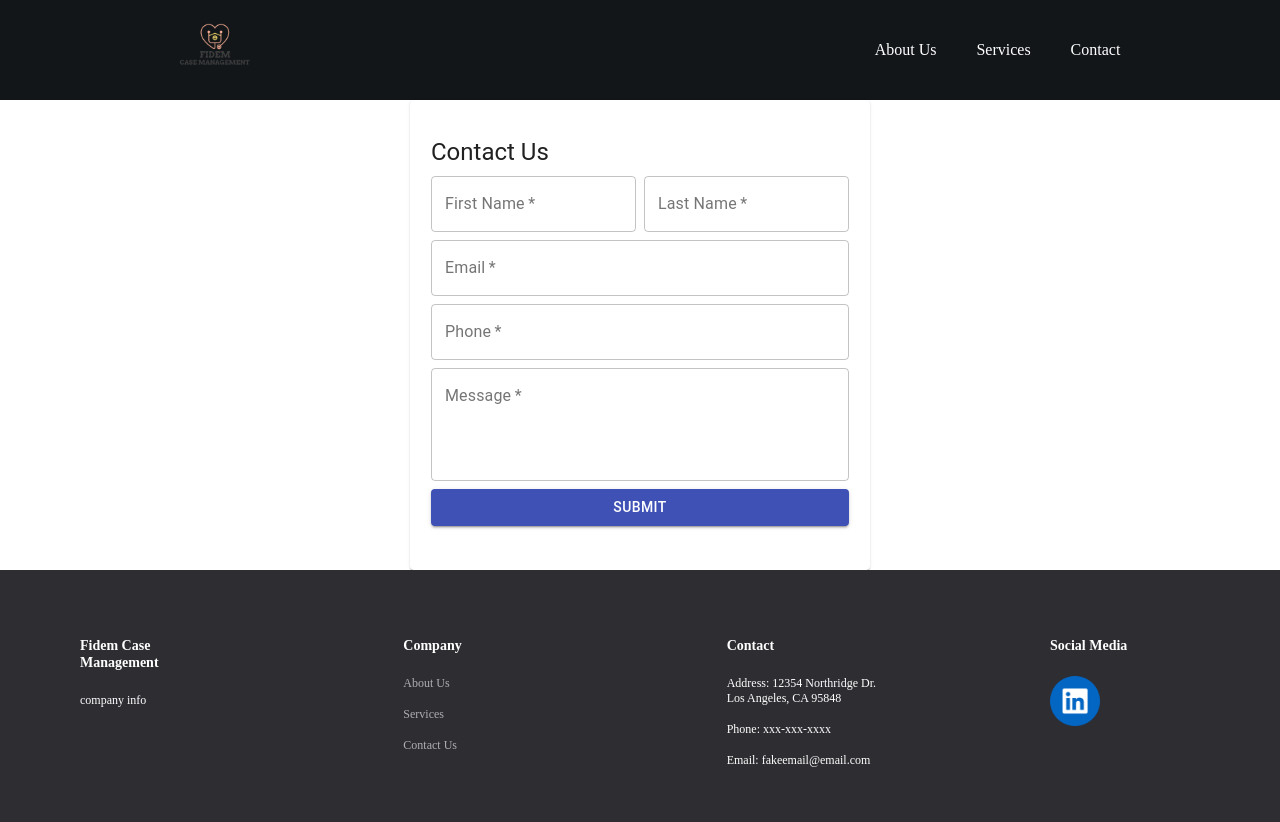
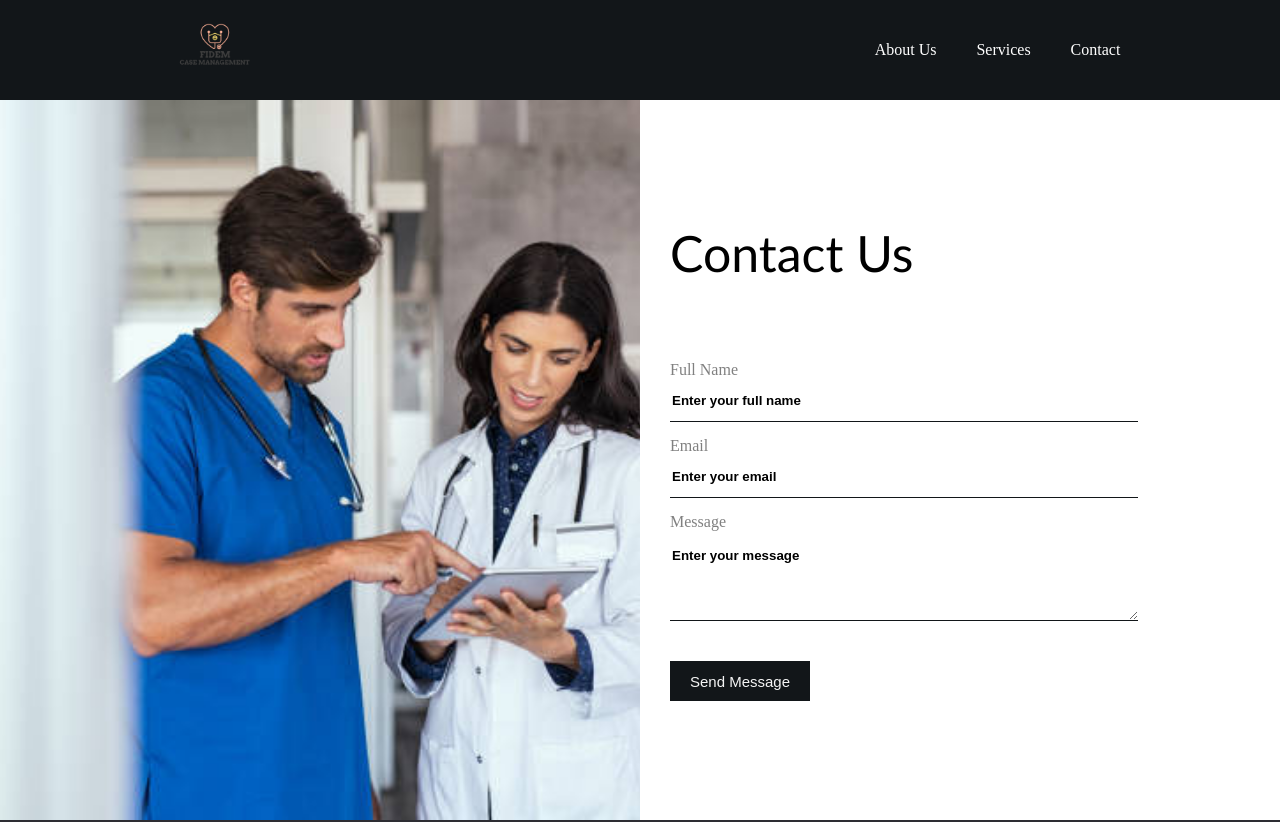
Before and after one commit to aldoibuado/Case-Management, a React (Create React App) app in the folder client/: page /contact in a window 1280 px wide. Shown: the top 822 px of the page. Built offline with nearby package versions, Linux system fonts and the light colour scheme.

Commit message:
added contact page with image on side

```diff
--- a/client/src/pages/Contact.js
+++ b/client/src/pages/Contact.js
@@ -1,90 +1,25 @@
-import React from "react";
-import {
-  Typography,
-  Card,
-  CardContent,
-  Grid,
-  TextField,
-  Button,
-} from "@material-ui/core";
-import "../styles/Contact.css";
+import React from 'react';
+import nurse1 from '../assets/images/nurse.jpg';
+import '../styles/Contact.css';
 
-// TODO: Style contact form
 function Contact() {
   return (
-    <div>
-      <Card style={{maxWidth: 450, margin:"0 auto", padding: "20px 5px"}}>
-        <CardContent>
-          <Typography gutterBottom variant="h5">
-           Contact Us
-          </Typography>
-          <form>
-          <Grid container spacing={1}>
-            <Grid xs={12} sm={6} item>
-              <TextField
-                label="First Name"
-                placeholder="Enter first name"
-                variant="outlined"
-                fullWidth
-                required
-              />
-            </Grid>
-            <Grid xs={12} sm={6} item>
-              <TextField
-                label="Last Name"
-                placeholder="Enter last name"
-                variant="outlined"
-                fullWidth
-                required
-              />
-            </Grid>
-            <Grid xs={12} item>
-              <TextField
-                type="email"
-                label="Email"
-                placeholder="Enter email"
-                variant="outlined"
-                fullWidth
-                required
-              />
-            </Grid>
-            <Grid xs={12} item>
-              <TextField
-                type="number"
-                label="Phone"
-                placeholder="Enter phone number"
-                variant="outlined"
-                fullWidth
-                required
-              />
-            </Grid>
-            <Grid xs={12} item>
-              <TextField
-                label="Message"
-                multiline
-                minRows={4}
-                placeholder="Enter your message here"
-                variant="outlined"
-                fullWidth
-                required
-              />
-            </Grid>
-            <Grid xs={12} item>
-              <Button
-                type="submit"
-                variant="contained"
-                color="primary"
-                fullWidth
-              >
-                Submit
-              </Button>
-            </Grid>
-          </Grid>
-          </form>
-        </CardContent>
-      </Card>
+    <div className='contact'>
+       <div className='leftSide' style={{ backgroundImage: `url(${nurse1})` }}></div>
+       <div className="rightSide">
+        <h1> Contact Us </h1>
+        <form id="contact" method="POST">
+          <label htmlFor='name'>Full Name</label>
+          <input name="name" placeholder="Enter your full name" type='text'/>
+          <label htmlFor='email'>Email</label>
+          <input name="email" placeholder="Enter your email" type='email'/>
+          <label htmlFor='message'>Message</label>
+          <textarea rows='6' placeholder='Enter your message' name="message" required></textarea>
+          <button type='submit'>Send Message</button>
+        </form>
+       </div>
     </div>
-  );
+  )
 }
 
 export default Contact;
--- a/client/src/styles/Contact.css
+++ b/client/src/styles/Contact.css
@@ -1,8 +1,80 @@
-.contact-logo {
-    height: 200px;
-    width: 1535px;
-}
+.contact {
+    width: 100%;
+    height: 90vh;
+    display: flex;
+  }
 
-.contact {
-    text-align: center;
-}
+  .contact .leftSide {
+    height: 100%;
+    flex: 50%;
+    background-position: center;
+    background-repeat: no-repeat;
+    background-size: cover;
+  }
+
+  .contact .rightSide {
+    height: 100%;
+    flex: 50%;
+    display: flex;
+    flex-direction: column;
+    justify-content: center;
+  }
+
+  .contact .rightSide h1 {
+    font-family: "Trebuchet MS", "Lucida Sans Unicode", "Lucida Grande",
+      "Lucida Sans", Arial, sans-serif;
+    font-weight: 10;
+    font-size: 50px;
+    margin-left: 30px;
+  }
+
+  form {
+    display: flex;
+    flex-direction: column;
+    width: auto;
+    height: auto;
+    padding: 30px;
+  }
+
+  form input {
+    height: 40px;
+    width: 80%;
+    border: none;
+    border-bottom: 1px solid #121619;
+    color: black;
+  }
+
+  form textarea {
+    margin-top: 15px;
+    height: 70px;
+    width: 80%;
+    border: none;
+    border-bottom: 1px solid #121619;
+    color: black;
+  }
+  input::placeholder,
+  textarea::placeholder {
+    font-weight: bold;
+    color: black;
+    font-family: Arial, Helvetica, sans-serif;
+  }
+  form input:focus,
+  textarea:focus {
+    outline: none;
+  }
+
+  form label {
+    margin-top: 15px;
+    color: grey;
+  }
+
+  form button {
+    margin-top: 40px;
+    width: 140px;
+    height: 40px;
+    border: none;
+    background-color: #121619;
+    color: whitesmoke;
+    font-size: 15px;
+    cursor: pointer;
+  }
```
